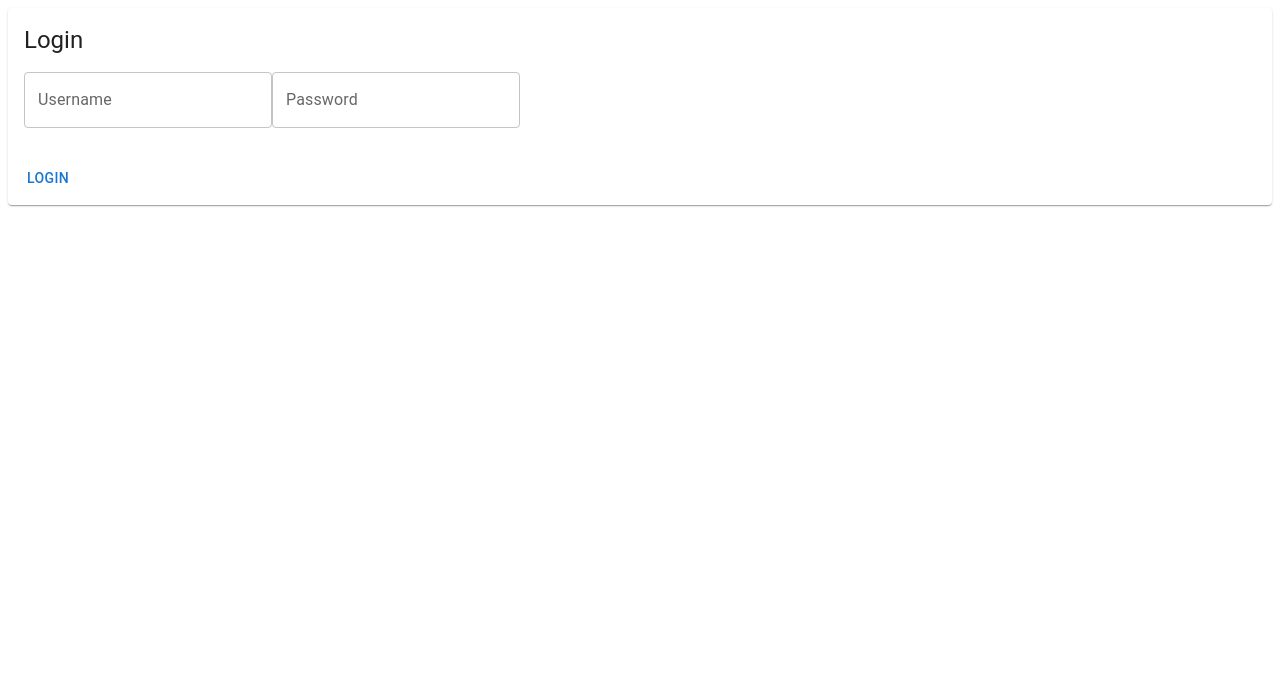
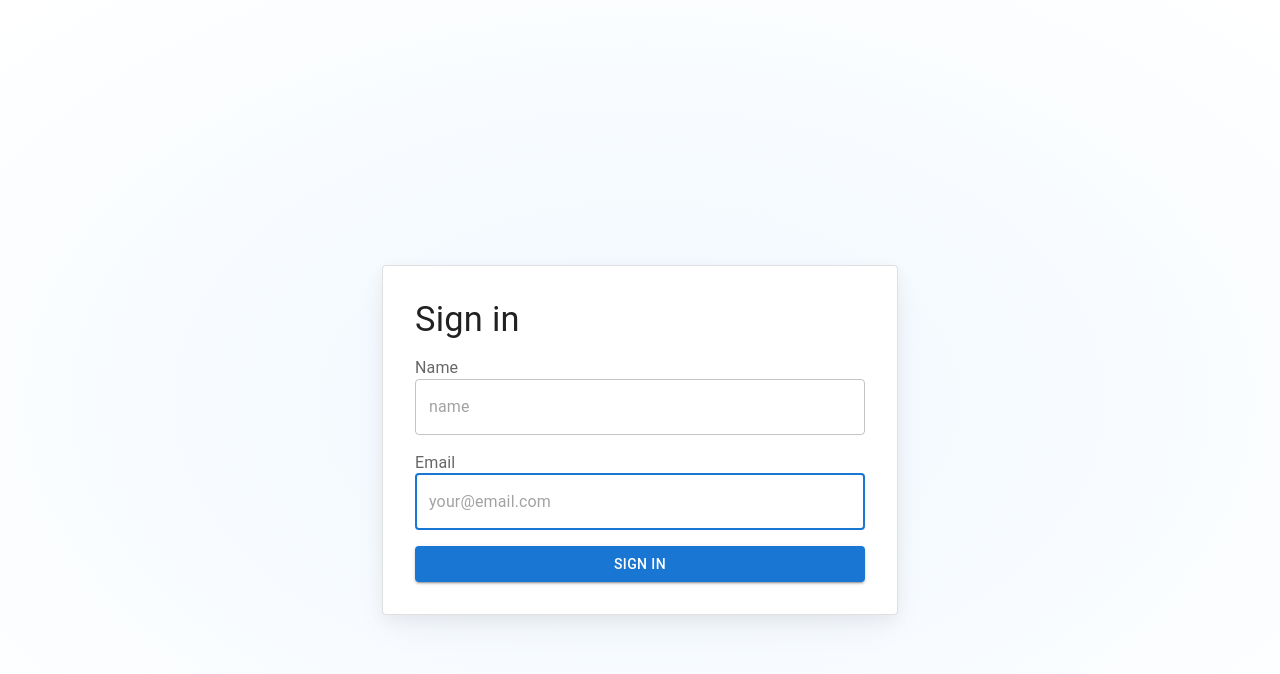
Before and after one commit to JacobMelnick/fetch-frontend, a Next.js app: page /Login/Login in a window 1280 px wide. Shown: the top 674 px of the page. Built offline with nearby package versions, Linux system fonts and the light colour scheme.

Commit message:
rendered dogs from api and added login logic

```diff
--- a/next.config.ts
+++ b/next.config.ts
@@ -7,6 +7,10 @@ const nextConfig: NextConfig = {
         source: "/Favorites",
         destination: "/Favorites/Favorites",
       },
+      {
+        source: "/Login",
+        destination: "/Login/Login",
+      },
     ];
   },
 };
--- a/package.json
+++ b/package.json
@@ -15,6 +15,7 @@
     "@mui/material": "^6.4.3",
     "jotai": "^2.11.3",
     "next": "15.1.6",
+    "next-auth": "^4.24.11",
     "react": "^19.0.0",
     "react-dom": "^19.0.0"
   },
--- a/src/api/apiClient/ApiClient.ts
+++ b/src/api/apiClient/ApiClient.ts
@@ -1,3 +1,4 @@
+import Router from "next/router";
 import { ResponseWrapper } from "./ResponseWrapper";
 import { HTTPMethod, Nullable, RequestConfig } from "./types";
 
@@ -8,23 +9,18 @@ const buildRequest = (
   body: Nullable<unknown>
 ): RequestInit => {
   const headers = new Headers();
-  //   const accessToken =
-  //     "eyJhbGciOiJIUzI1NiIsInR5cCI6IkpXVCJ9.eyJuYW1lIjoiSm9zaCIsImVtYWlsIjoiam9zaE1AZ21haWwuY29tIiwiaWF0IjoxNzM4OTYzNjY4LCJleHAiOjE3Mzg5NjcyNjh9.j5kTX_SRNK1XhcJ9GkyhLYh0eb1RnNtWrUQXbr4CrhA";
+  headers.append("Content-Type", "application/json");
 
-  //   headers.append("Authorization", `Bearer ${accessToken}`);
-  headers.append("Content-Type", "application/json");
   const request: RequestInit = {
     headers,
     method,
-    credentials: "include",
-    redirect: "manual",
+    credentials: "include", // Ensures cookies are sent
+    redirect: "manual", // Prevents automatic redirects
   };
 
-  if (!body) {
-    return request;
+  if (body) {
+    request.body = JSON.stringify(body);
   }
-
-  request.body = JSON.stringify(body);
 
   return request;
 };
@@ -37,27 +33,39 @@ async function sendRequest<T, _K>(
 
   try {
     const response = await fetch(url, config);
-    console.log("fetch response:");
-    console.log(response);
     const statusCode = response.status;
     const message = response.statusText;
     let data = null;
     let error = null;
-    console.log("get set cookies", response);
 
-    if (response.ok && response.body) {
+    if (statusCode === 401) {
+      console.warn("Unauthorized request. Redirecting to login...");
+      Router.push("/login");
+      return new ResponseWrapper<T>(statusCode, null, "Unauthorized", message);
+    }
+
+    if (
+      response.ok &&
+      response.headers.get("content-type")?.includes("application/json")
+    ) {
       try {
         data = await response.json();
-        console.log("response json: ");
-        console.log(data);
-      } catch (e: unknown) {
-        error = e as string;
+      } catch {
+        error = "Failed to parse response JSON";
       }
+    } else {
+      error = message || "Request failed";
     }
 
     return new ResponseWrapper<T>(statusCode, data ?? null, error, message);
   } catch (e: unknown) {
-    throw new Error(e as string);
+    console.error("API request failed:", e);
+    return new ResponseWrapper<T>(
+      500,
+      null,
+      "Network error or server unreachable",
+      "Internal Server Error"
+    );
   }
 }
 
@@ -68,6 +76,7 @@ export class ApiClient {
   }: RequestConfig<T>): Promise<ResponseWrapper<T>> {
     return sendRequest<T, K>(path, buildRequest("GET", body));
   }
+
   static async post<T, K>({
     path,
     body,
--- a/src/api/apiClient/ResponseWrapper.ts
+++ b/src/api/apiClient/ResponseWrapper.ts
@@ -23,4 +23,8 @@ export class ResponseWrapper<T> {
   public get isNotFound(): boolean {
     return this.statusCode === 204;
   }
+
+  public get isNotAuthorized(): boolean {
+    return this.statusCode === 401;
+  }
 }
--- /dev/null
+++ b/src/api/response/SearchResultResponse.ts
@@ -0,0 +1,5 @@
+export interface SearchResultResponse {
+  resultIds: [];
+  next: string;
+  total: number;
+}
--- a/src/pages/Login/Login.tsx
+++ b/src/pages/Login/Login.tsx
@@ -1,55 +1,179 @@
-import React from "react";
-import {
-  Card,
-  CardContent,
-  CardActions,
-  Typography,
-  TextField,
-  Button,
-} from "@mui/material";
+import * as React from "react";
+import Box from "@mui/material/Box";
+import Button from "@mui/material/Button";
+import FormLabel from "@mui/material/FormLabel";
+import FormControl from "@mui/material/FormControl";
+import TextField from "@mui/material/TextField";
+import Typography from "@mui/material/Typography";
+import Stack from "@mui/material/Stack";
+import MuiCard from "@mui/material/Card";
+import { styled } from "@mui/material/styles";
+import { AuthService } from "@/api/services/AuthService";
+import { useRouter } from "next/navigation";
 
-const Login = () => {
-  const [username, setUsername] = React.useState("");
-  const [password, setPassword] = React.useState("");
+const Card = styled(MuiCard)(({ theme }) => ({
+  display: "flex",
+  flexDirection: "column",
+  alignSelf: "center",
+  width: "100%",
+  padding: theme.spacing(4),
+  gap: theme.spacing(2),
+  margin: "auto",
+  [theme.breakpoints.up("sm")]: {
+    maxWidth: "450px",
+  },
+  boxShadow:
+    "hsla(220, 30%, 5%, 0.05) 0px 5px 15px 0px, hsla(220, 25%, 10%, 0.05) 0px 15px 35px -5px",
+  ...theme.applyStyles("dark", {
+    boxShadow:
+      "hsla(220, 30%, 5%, 0.5) 0px 5px 15px 0px, hsla(220, 25%, 10%, 0.08) 0px 15px 35px -5px",
+  }),
+}));
+
+const SignInContainer = styled(Stack)(({ theme }) => ({
+  height: "calc((1 - var(--template-frame-height, 0)) * 100dvh)",
+  minHeight: "100%",
+  padding: theme.spacing(2),
+  [theme.breakpoints.up("sm")]: {
+    padding: theme.spacing(4),
+  },
+  "&::before": {
+    content: '""',
+    display: "block",
+    position: "absolute",
+    zIndex: -1,
+    inset: 0,
+    backgroundImage:
+      "radial-gradient(ellipse at 50% 50%, hsl(210, 100%, 97%), hsl(0, 0%, 100%))",
+    backgroundRepeat: "no-repeat",
+    ...theme.applyStyles("dark", {
+      backgroundImage:
+        "radial-gradient(at 50% 50%, hsla(210, 100%, 16%, 0.5), hsl(220, 30%, 5%))",
+    }),
+  },
+}));
+
+export default function SignIn() {
+  const router = useRouter();
+  const [emailError, setEmailError] = React.useState(false);
+  const [emailErrorMessage, setEmailErrorMessage] = React.useState("");
+  const [nameError, setNameError] = React.useState(false);
+  const [nameErrorMessage, setNameErrorMessage] = React.useState("");
+
+  async function login(name: string, email: string) {
+    try {
+      await AuthService.login({
+        name,
+        email,
+      });
+      router.push("/");
+    } catch {}
+  }
 
   const handleSubmit = (event: React.FormEvent<HTMLFormElement>) => {
     event.preventDefault();
-    // implement login logic here
+    if (emailError || nameError) {
+      return;
+    }
+    const data = new FormData(event.currentTarget);
+    console.log({
+      email: data.get("email"),
+      password: data.get("name"),
+    });
+    login(
+      data.get("name")?.toString() ?? "",
+      data.get("email")?.toString() ?? ""
+    );
+  };
+
+  const validateInputs = () => {
+    const email = document.getElementById("email") as HTMLInputElement;
+    const password = document.getElementById("name") as HTMLInputElement;
+
+    let isValid = true;
+
+    if (!email.value || !/\S+@\S+\.\S+/.test(email.value)) {
+      setEmailError(true);
+      setEmailErrorMessage("Please enter a valid email address.");
+      isValid = false;
+    } else {
+      setEmailError(false);
+      setEmailErrorMessage("");
+    }
+
+    if (!password.value) {
+      setNameError(true);
+      setNameErrorMessage("Name is required.");
+      isValid = false;
+    }
+
+    return isValid;
   };
 
   return (
-    <Card>
-      <CardContent>
-        <Typography variant="h5" component="h2">
-          Login
+    <SignInContainer direction="column" justifyContent="space-between">
+      <Card variant="outlined">
+        <Typography
+          component="h1"
+          variant="h4"
+          sx={{ width: "100%", fontSize: "clamp(2rem, 10vw, 2.15rem)" }}
+        >
+          Sign in
         </Typography>
-        <form onSubmit={handleSubmit}>
-          <TextField
-            label="Username"
-            margin="normal"
-            value={username}
-            onChange={(event: React.ChangeEvent<HTMLInputElement>) =>
-              setUsername(event.target.value)
-            }
-          />
-          <TextField
-            label="Password"
-            type="password"
-            margin="normal"
-            value={password}
-            onChange={(event: React.ChangeEvent<HTMLInputElement>) =>
-              setPassword(event.target.value)
-            }
-          />
-        </form>
-      </CardContent>
-      <CardActions>
-        <Button type="submit" color="primary">
-          Login
-        </Button>
-      </CardActions>
-    </Card>
+        <Box
+          component="form"
+          onSubmit={handleSubmit}
+          noValidate
+          sx={{
+            display: "flex",
+            flexDirection: "column",
+            width: "100%",
+            gap: 2,
+          }}
+        >
+          <FormControl>
+            <FormLabel htmlFor="name">Name</FormLabel>
+            <TextField
+              error={nameError}
+              helperText={nameErrorMessage}
+              name="name"
+              placeholder="name"
+              type="text"
+              id="name"
+              autoFocus
+              required
+              fullWidth
+              variant="outlined"
+              color={nameError ? "error" : "primary"}
+            />
+          </FormControl>
+          <FormControl>
+            <FormLabel htmlFor="email">Email</FormLabel>
+            <TextField
+              error={emailError}
+              helperText={emailErrorMessage}
+              id="email"
+              type="email"
+              name="email"
+              placeholder="your@email.com"
+              autoComplete="email"
+              autoFocus
+              required
+              fullWidth
+              variant="outlined"
+              color={emailError ? "error" : "primary"}
+            />
+          </FormControl>
+          <Button
+            type="submit"
+            fullWidth
+            variant="contained"
+            onClick={validateInputs}
+          >
+            Sign in
+          </Button>
+        </Box>
+      </Card>
+    </SignInContainer>
   );
-};
-
-export default Login;
+}
--- a/src/pages/components/Layout.tsx
+++ b/src/pages/components/Layout.tsx
@@ -5,7 +5,7 @@ import Head from "next/head";
 const Layout = ({ children }) => (
   <div style={{ overflow: "hidden" }}>
     <Head>
-      <title>Dog Central IDk Name</title>
+      <title>White Oak Adoption Center</title>
     </Head>
     <Header />
     <div style={{ paddingTop: 150 }}>{children}</div>
```
Also changed, not shown: src/api/services/DogService.ts (+42 -17 lines), src/pages/components/Footer/Footer.tsx (+4 -4 lines), src/pages/components/Header/Header.tsx (+38 -27 lines), src/pages/index.tsx (+85 -13 lines), public/HeaderPage.jpg, 1 other file (tests, documents, lock files or other folders).
